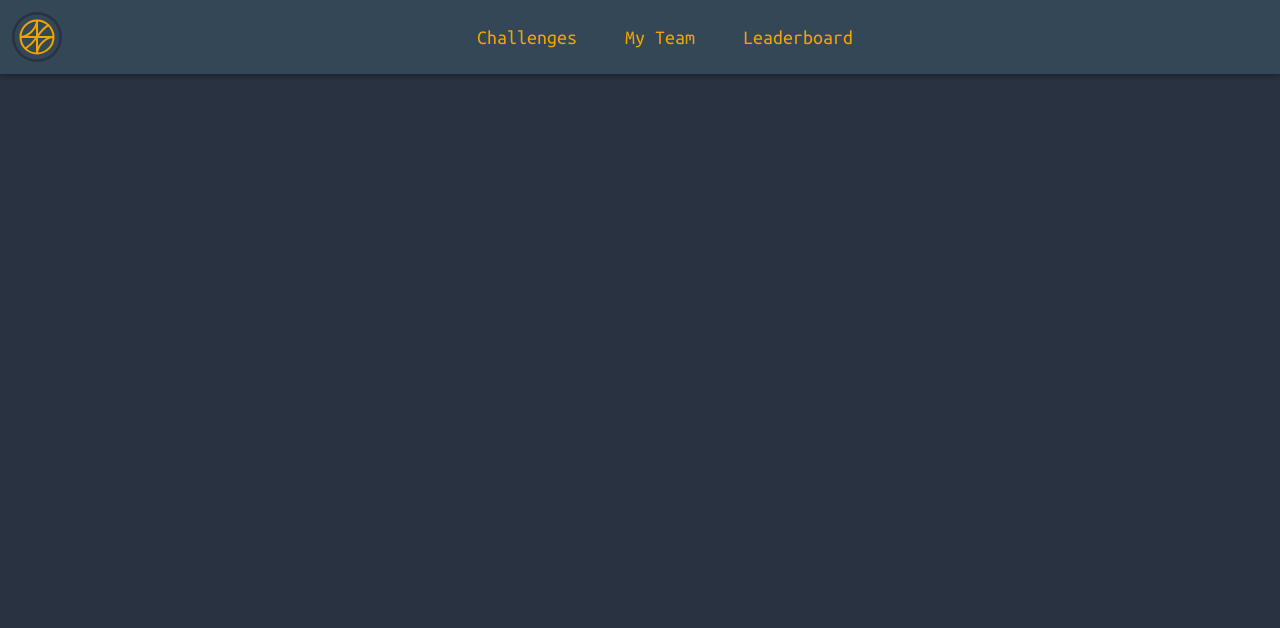
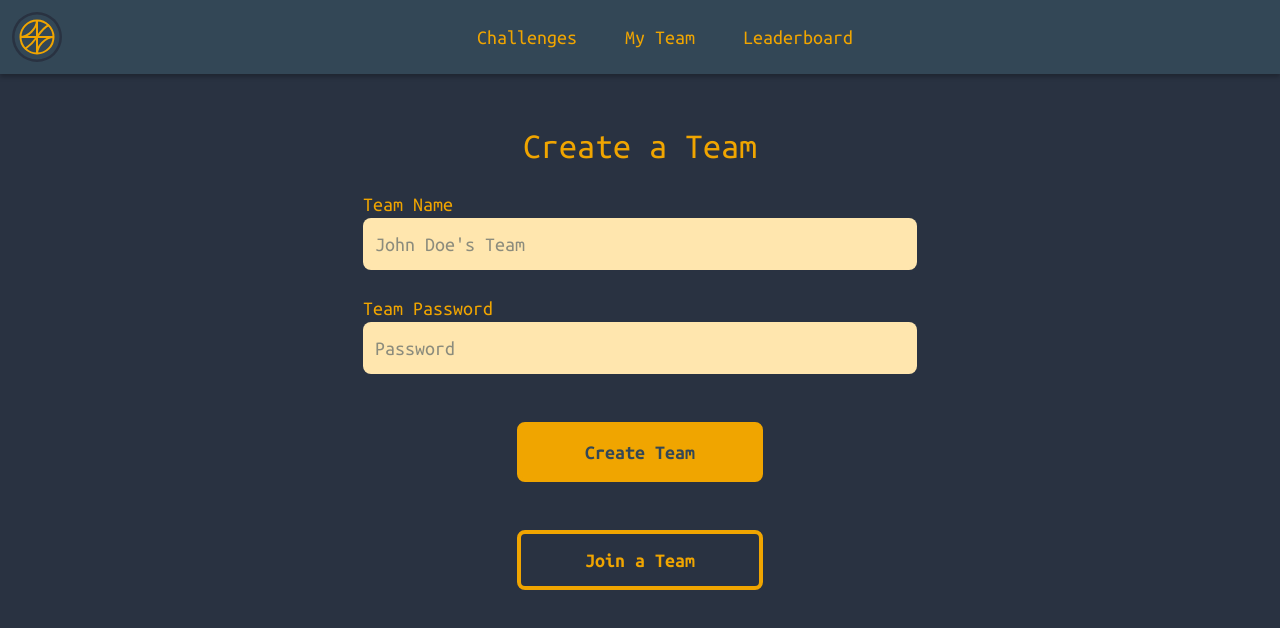
Before and after one commit to cwnaze/Nexus-Web-Server, a SvelteKit app: page /dashboard/team in a window 1280 px wide. Shown: the top 628 px of the page. Built offline with nearby package versions, Linux system fonts and the light colour scheme.

Commit message:
style: create team form

```diff
--- a/src/routes/dashboard/team/+page.svelte
+++ b/src/routes/dashboard/team/+page.svelte
@@ -3,3 +3,19 @@
 </script>
 
 <Navbar/>
+
+<form class='text-yellow-200 flex flex-col justify-center items-center text-xl gap-6 mt-8'>
+    <div class='flex flex-col gap-6 my-5'>
+        <h1 class='text-center text-yellow-200 text-4xl px-40'>Create a Team</h1>
+        <div class='flex flex-col'>
+            <label for='team-name'>Team Name</label>
+            <input id='team-name' placeholder="John Doe's Team" name='team-name' type='text' class='bg-yellow-100 rounded-lg text-blue-100 p-3 placeholder:text-blue-placeholder'/>
+        </div>
+        <div class='flex flex-col'>
+            <label for='password'>Team Password</label>
+            <input id='password' placeholder='Password' name='password' type='password' class='bg-yellow-100 rounded-lg text-blue-100 p-3 placeholder:text-blue-placeholder'>
+        </div>
+        <button class='bg-yellow-200 text-blue-100 font-bold mx-auto p-3 px-16 rounded-lg border-4 border-yellow-200 mt-6 hover:bg-blue-200 hover:text-yellow-200'>Create Team</button>
+        <button class='bg-blue-200 text-yellow-200 font-bold mx-auto p-3 px-16 rounded-lg border-4 border-yellow-200 mt-6 hover:bg-yellow-200 hover:text-blue-100'>Join a Team</button>
+    </div>
+</form>
```
